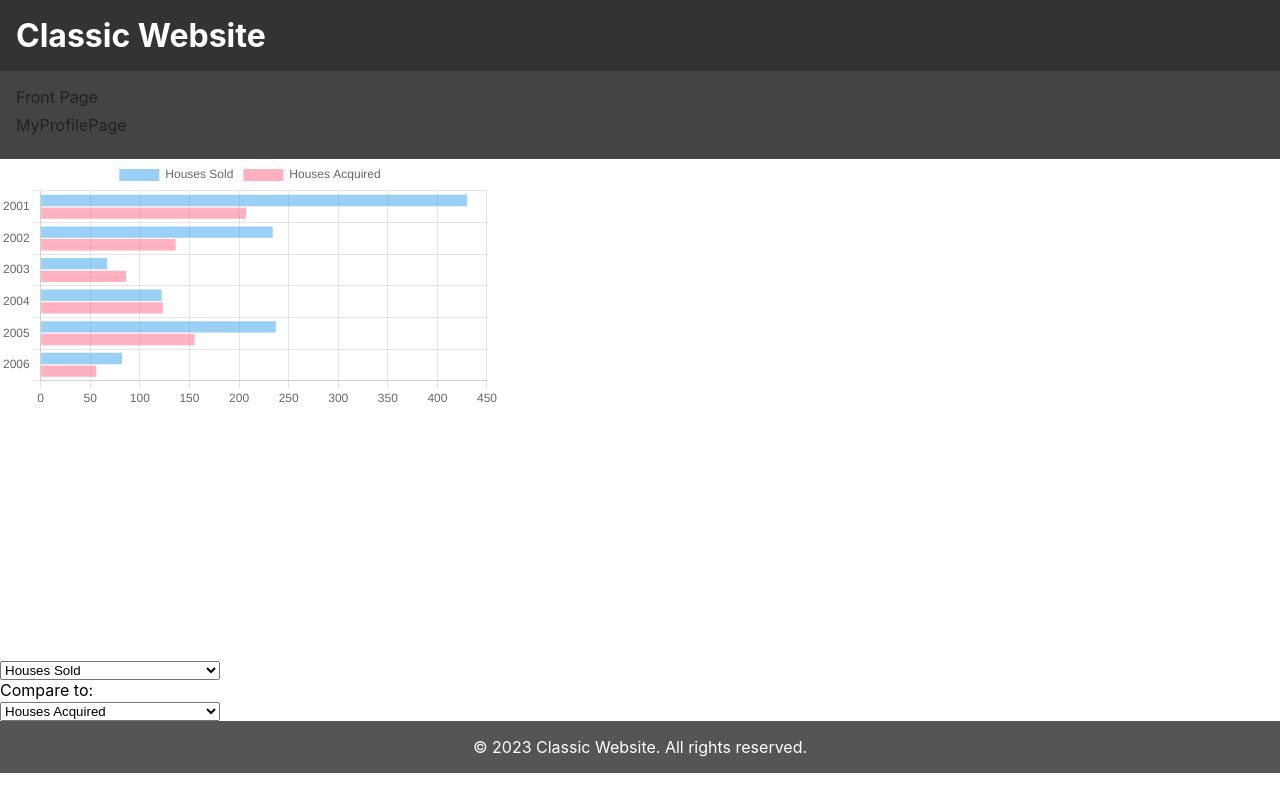
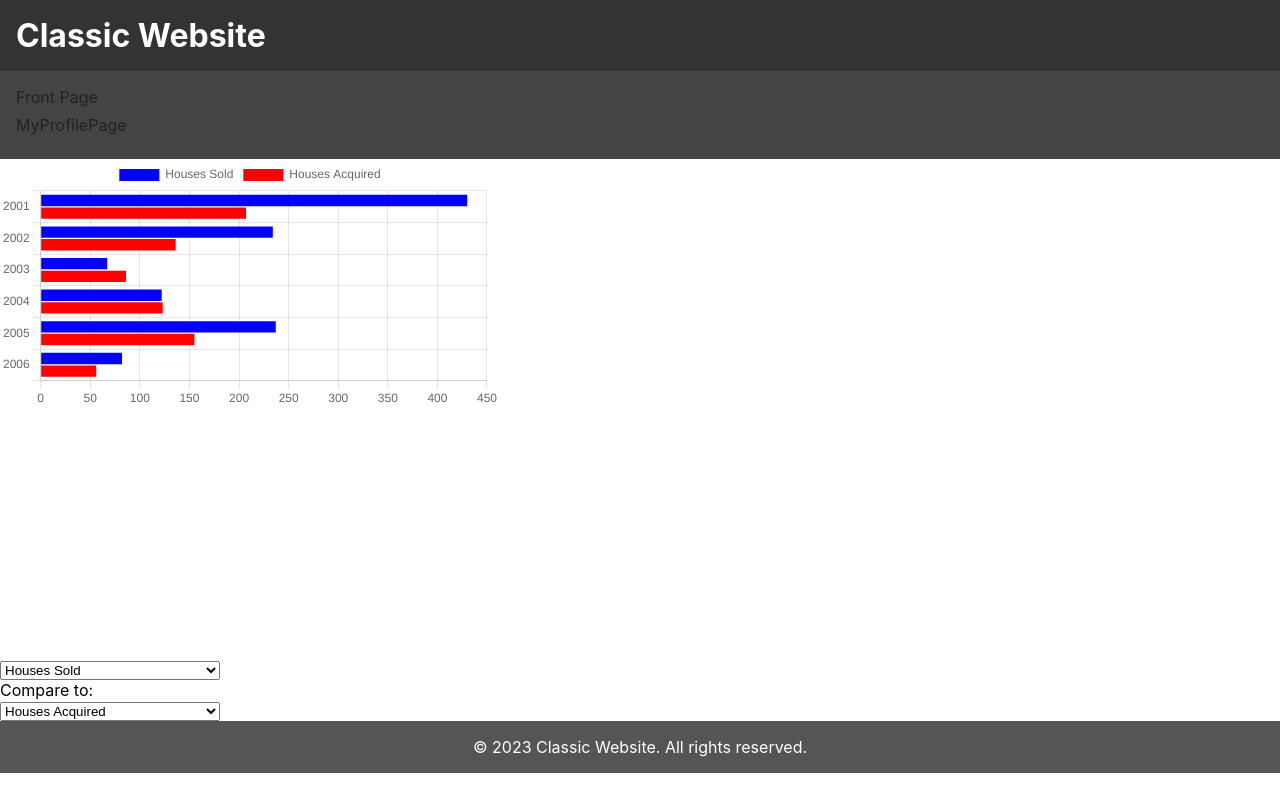
Before and after one commit to Nightbloom3/RealView, a React (Create React App) app: page /MyProfilePage in a window 1280 px wide. Built offline with nearby package versions, Linux system fonts and the light colour scheme.

Commit message:
added colour to chart

```diff
--- a/src/Pages/MyProfilePage/MyProfilePageContent.jsx
+++ b/src/Pages/MyProfilePage/MyProfilePageContent.jsx
@@ -40,10 +40,12 @@ export default function MyProfilePageContent() {
       {
         label: selectText1,
         data: ProfilePageData.map((data) => data[selectChoice1]),
+        backgroundColor: ["blue"],
       },
       {
         label: selectText2,
         data: ProfilePageData.map((data) => data[selectChoice2]),
+        backgroundColor: ["red"],
       },
     ],
   });
@@ -55,10 +57,12 @@ export default function MyProfilePageContent() {
         {
           label: selectText1,
           data: ProfilePageData.map((data) => data[selectChoice1]),
+          backgroundColor: ["blue"],
         },
         {
           label: selectText2,
           data: ProfilePageData.map((data) => data[selectChoice2]),
+          backgroundColor: ["red"],
         },
       ],
     });
```
